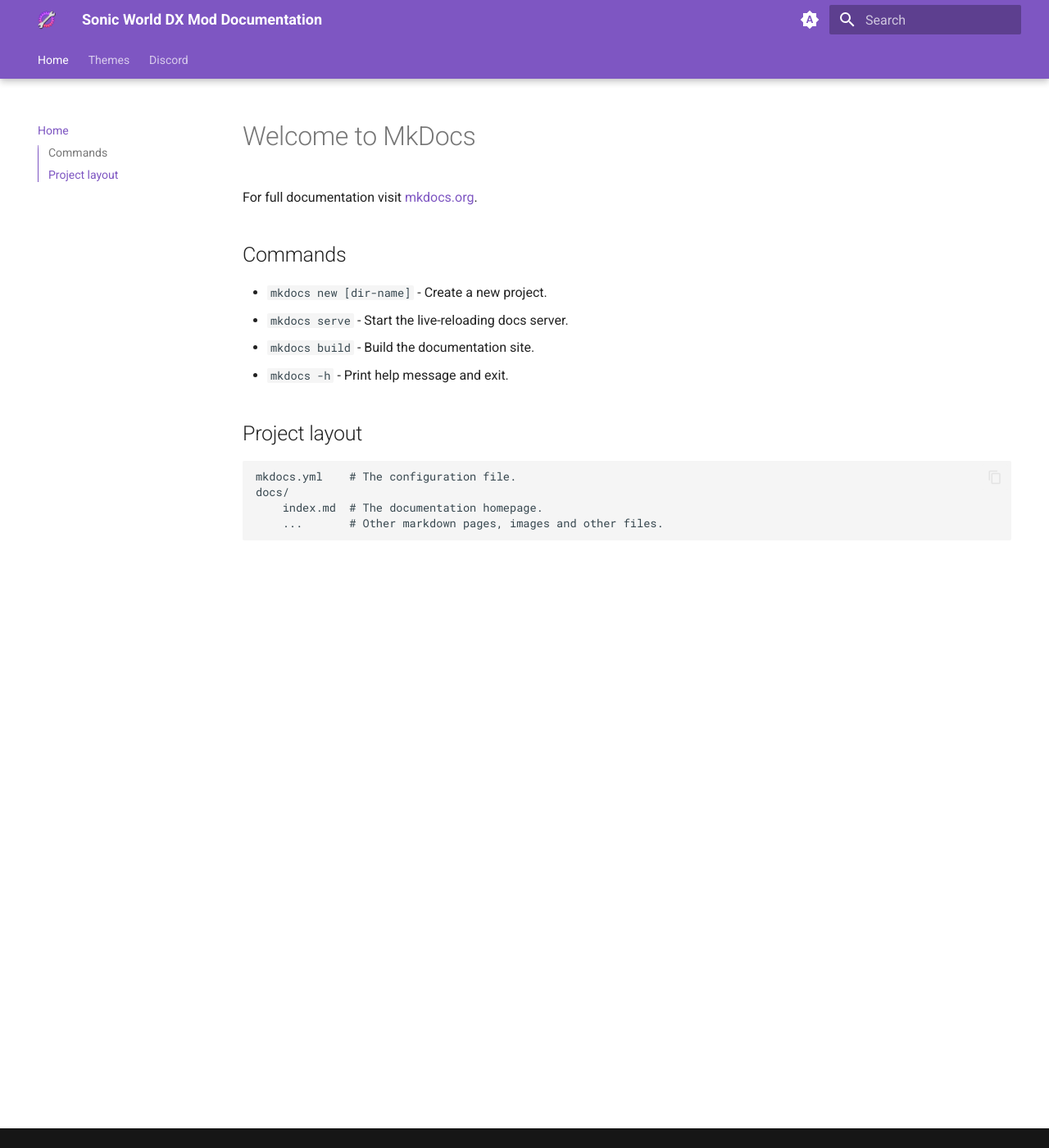
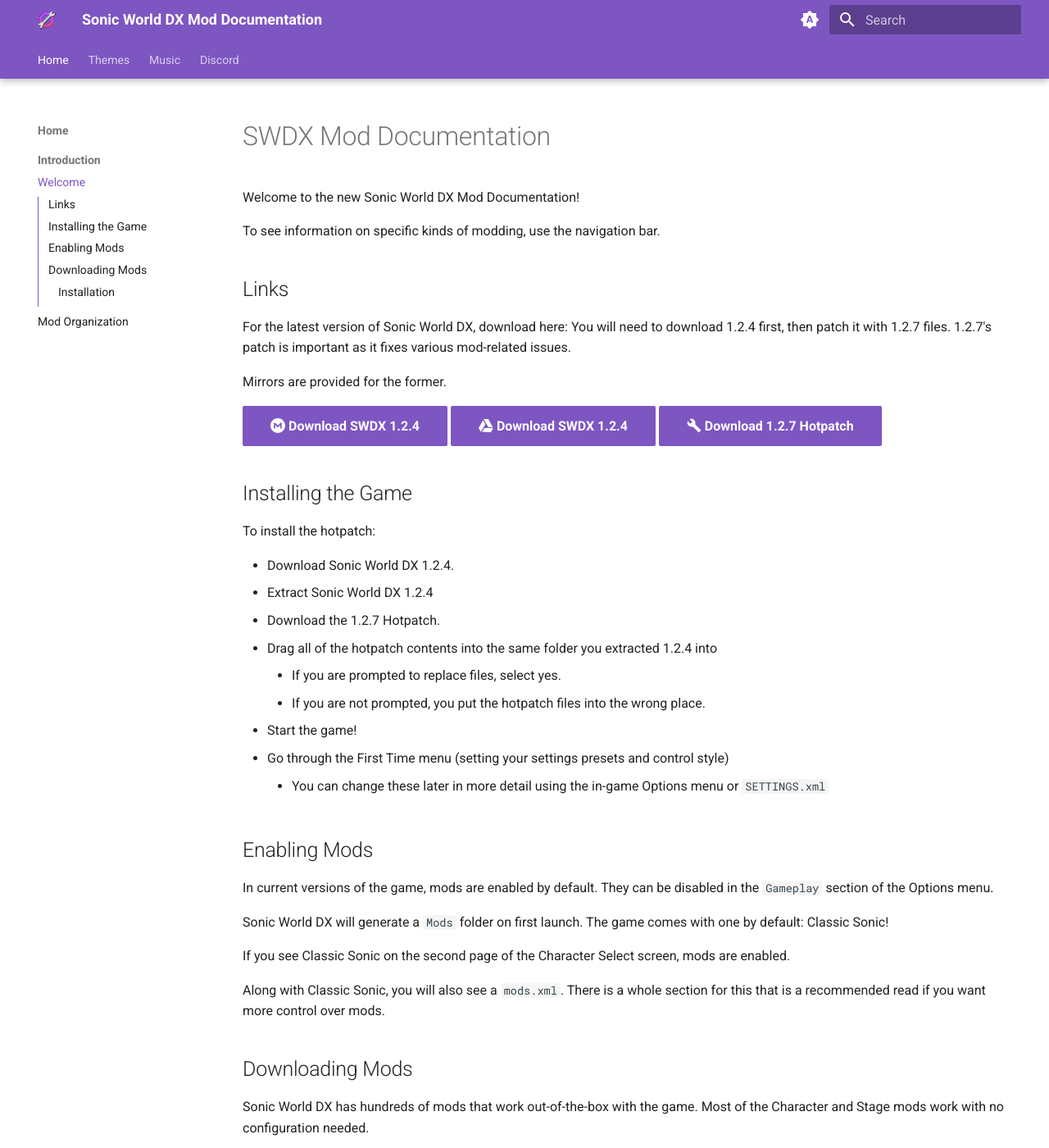
Before and after one commit to oakwoodwolf/swdx-mod-docs, an MkDocs documentation site: the page built from docs/index.md, in a window 1280 px wide and 1400 px high. Shown: the whole window at 82% size. Built offline with MkDocs 1.6.1 and Material for MkDocs 9.7.7, drawn with Linux system fonts in a browser that asks for light colours; comment, search, counter and statistics services are not loaded; old or Windows-style settings are respelled for this version of MkDocs; the version menu is left out; some of the changed text lies outside the part shown.

Commit message:
Custom Music Section

```diff
--- a/docs/index.md
+++ b/docs/index.md
@@ -1,17 +1,53 @@
-# Welcome to MkDocs
+# SWDX Mod Documentation
 
-For full documentation visit [mkdocs.org](https://www.mkdocs.org).
+Welcome to the new Sonic World DX Mod Documentation!
 
-## Commands
+To see information on specific kinds of modding, use the navigation bar.
 
-* `mkdocs new [dir-name]` - Create a new project.
-* `mkdocs serve` - Start the live-reloading docs server.
-* `mkdocs build` - Build the documentation site.
-* `mkdocs -h` - Print help message and exit.
+## Links
 
-## Project layout
+For the latest version of Sonic World DX, download here:
+You will need to download 1.2.4 first, then patch it with 1.2.7 files.
+1.2.7's patch is important as it fixes various mod-related issues.
 
-    mkdocs.yml    # The configuration file.
-    docs/
-        index.md  # The documentation homepage.
-        ...       # Other markdown pages, images and other files.
+Mirrors are provided for the former.
+
+[:simple-mega: Download SWDX 1.2.4](https://mega.nz/file/pe43lLiD#lkwApsTDa7IR-fZgyoLFb12xNZHIBWKr1oYPndPych4){ .md-button .md-button--primary }
+[:simple-googledrive: Download SWDX 1.2.4](https://drive.google.com/file/d/1EKKYJQNnobVb-XemmhH_JZkiK1Bptg4H/view?usp=sharing){ .md-button .md-button--primary }
+[:material-wrench: Download 1.2.7 Hotpatch](https://cdn.discordapp.com/attachments/1016167705897877534/1184633905890984047/Patch_1.2.7.rar?ex=6730950c&is=672f438c&hm=6702162e41aad3ff3469dcf12181683a9869d98791c73fc4c78f1f0d38ea4351&){ .md-button .md-button--primary }
+
+## Installing the Game
+
+To install the hotpatch:
+
+- Download Sonic World DX 1.2.4.
+- Extract Sonic World DX 1.2.4
+- Download the 1.2.7 Hotpatch.
+- Drag all of the hotpatch contents into the same folder you extracted 1.2.4 into
+    - If you are prompted to replace files, select yes.
+    - If you are not prompted, you put the hotpatch files into the wrong place.
+- Start the game!
+- Go through the First Time menu (setting your settings presets and control style)
+    - You can change these later in more detail using the in-game Options menu or `SETTINGS.xml`
+
+## Enabling Mods
+
+In current versions of the game, mods are enabled by default. They can be disabled in the `Gameplay` section of the Options menu.
+
+Sonic World DX will generate a `Mods` folder on first launch. The game comes with one by default: Classic Sonic!
+
+If you see Classic Sonic on the second page of the Character Select screen, mods are enabled.
+
+Along with Classic Sonic, you will also see a `mods.xml`. There is a whole section for this that is a recommended read if you want more control over mods.
+
+## Downloading Mods
+
+Sonic World DX has hundreds of mods that work out-of-the-box with the game. Most of the Character and Stage mods work with no configuration needed.
+
+### Installation
+
+1. Download the mod
+2. Extract the mod into the game's Mod folder.
+3. Open the game.
+
+Yes, it's that easy. If you have any trouble, more intricate details are available in the mod category's specific sections.
--- a/mkdocs.yml
+++ b/mkdocs.yml
@@ -41,11 +41,17 @@
         name: Switch to system preference
 plugins:
   - search
+  - mike
 extra:
+  generator: false
   version:
+    alias: true
     provider: mike
 nav:
-  - Home: index.md
+  - Home:
+      - "Introduction":
+          - "Welcome": index.md
+          - "Mod Organization": modsxml.md
   - Themes:
       - "Guide":
           - "Installing": Theme\install.md
@@ -55,6 +61,8 @@
           - "XMLs": Theme/themes.md
           - "Interface Index": Theme/Interface.md
           - "Sound Index": Theme/Sound.md
+  - Music:
+      - "Custom Music": Music/music.md
   - Discord: https://dc.railgun.works/sonicworlddx
 
 markdown_extensions:
@@ -72,8 +80,7 @@
   - pymdownx.tabbed:
       alternate_style: true
   - attr_list
-extra:
-  generator: false
+
 extra_javascript:
   - https://unpkg.com/tablesort@5.3.0/dist/tablesort.min.js
   - javascripts/tablesort.js
```
Also changed, not shown: docs/Music/music.md (added, +69 -0 lines), docs/modsxml.md (added, +171 -0 lines), mods.xml (added, +48 -0 lines), docs/Music/img/island.png (added), docs/Music/img/island1.png (added), docs/Music/img/island2.png (added), docs/Music/img/jukebox.png (added), docs/Music/img/off.png (added), docs/Music/img/on.png (added), docs/Music/img/toggle.png (added), docs/Music/img/what.png (added).
